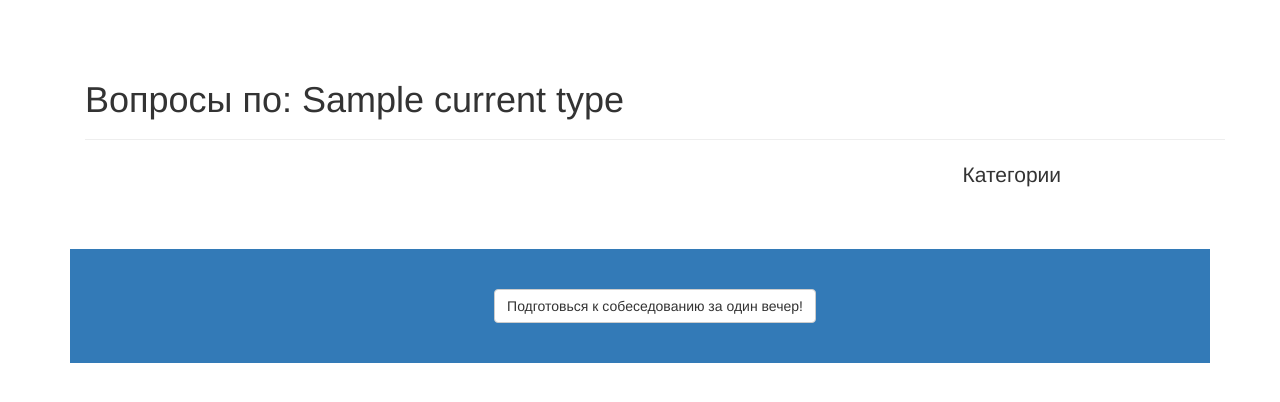
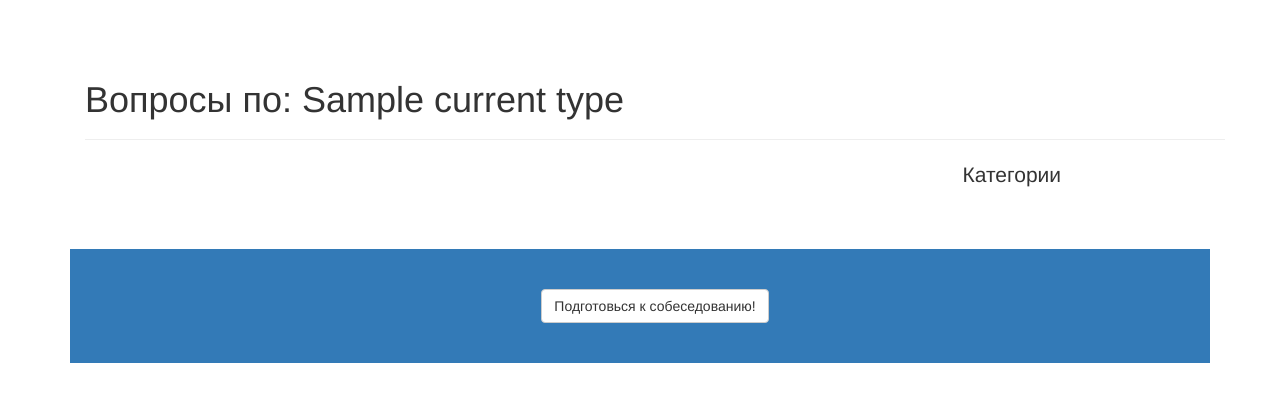
Before and after one commit to connorholt/yoffer, a Yii app: template views/promo/questions.php in a window 1280 px wide. Shown: the top 402 px of the page. Run offline with PHP 8.4 and a stand-in for Yii, Linux system fonts and the light colour scheme; the template is opened without the code that fills it: most values are stand-ins (such as "Sample title", 1, 10 or a date in 2020); data that the repository does not hold is empty; some libraries are stand-ins or nearby versions.

Commit message:
изменил текст на кнопке

```diff
--- a/views/promo/questions.php
+++ b/views/promo/questions.php
@@ -55,7 +55,7 @@
 <section id="contact"  class="bg-primary">
     <div class="container text-center">
         <div class="call-to-action">
-            <a href="/prices" class="btn btn-default btn-xl sr-button">Подготовься к собеседованию за один вечер!</a>
+            <a href="/prices" class="btn btn-default btn-xl sr-button">Подготовься к собеседованию!</a>
         </div>
     </div>
 </section>
```
